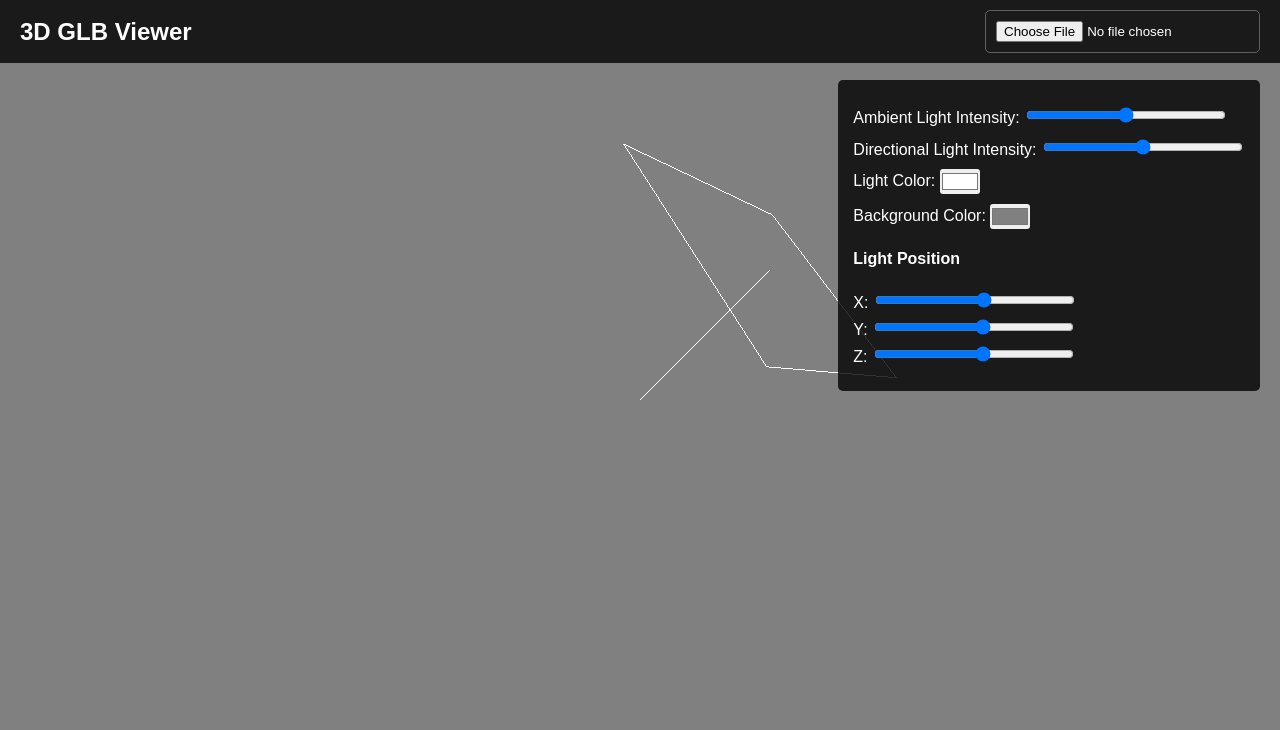
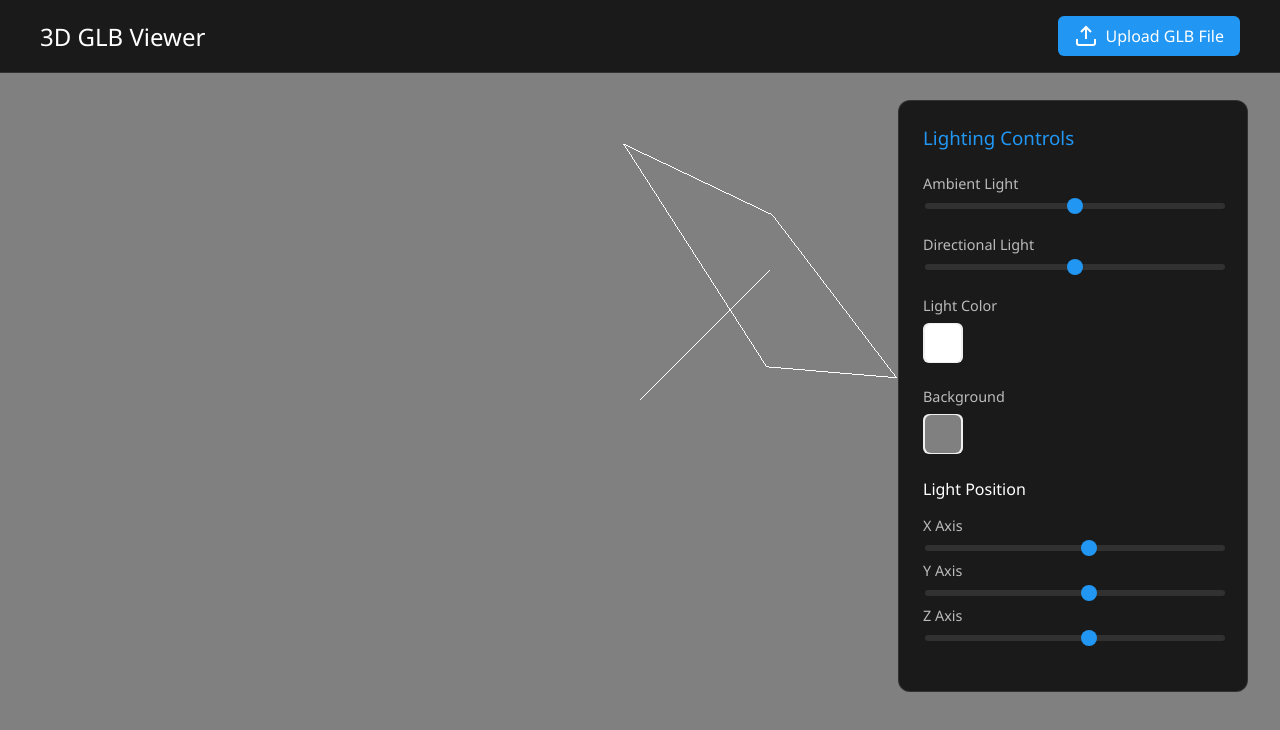
Before and after one commit to prabhasha2006/glb-viewer, a plain HTML site: page index.html in a window 1280 px wide. Drawn offline with nearby package versions, Linux system fonts and the light colour scheme.

Commit message:
ui updated

```diff
--- a/index.html
+++ b/index.html
@@ -8,9 +8,62 @@
 </head>
 <body>
     <div class="header">
-        <h1>3D GLB Viewer</h1>
-        <input type="file" id="file-input" accept=".glb">
+        <div class="header-content">
+            <h1>3D GLB Viewer</h1>
+            <div class="file-upload">
+                <label for="file-input" class="upload-btn">
+                    <svg xmlns="http://www.w3.org/2000/svg" width="24" height="24" viewBox="0 0 24 24" fill="none" stroke="currentColor" stroke-width="2"><path d="M21 15v4a2 2 0 0 1-2 2H5a2 2 0 0 1-2-2v-4"></path><polyline points="17 8 12 3 7 8"></polyline><line x1="12" y1="3" x2="12" y2="15"></line></svg>
+                    Upload GLB File
+                </label>
+                <input type="file" id="file-input" accept=".glb" hidden>
+            </div>
+        </div>
     </div>
+
+    <div id="lighting-controls" class="control-panel">
+        <h3>Lighting Controls</h3>
+        <div class="control-group">
+            <label>
+                <span>Ambient Light</span>
+                <input type="range" id="ambient-intensity" min="0" max="1" step="0.1" value="0.5">
+            </label>
+        </div>
+        <div class="control-group">
+            <label>
+                <span>Directional Light</span>
+                <input type="range" id="directional-intensity" min="0" max="2" step="0.1" value="1">
+            </label>
+        </div>
+        <div class="control-group">
+            <label>
+                <span>Light Color</span>
+                <input type="color" id="light-color" value="#ffffff">
+            </label>
+        </div>
+        <div class="control-group">
+            <label>
+                <span>Background</span>
+                <input type="color" id="bg-color" value="#808080">
+            </label>
+        </div>
+        <div class="control-group light-position">
+            <h4>Light Position</h4>
+            <label>
+                <span>X Axis</span>
+                <input type="range" id="light-x" min="-10" max="10" step="0.1" value="1">
+            </label>
+            <label>
+                <span>Y Axis</span>
+                <input type="range" id="light-y" min="-10" max="10" step="0.1" value="1">
+            </label>
+            <label>
+                <span>Z Axis</span>
+                <input type="range" id="light-z" min="-10" max="10" step="0.1" value="1">
+            </label>
+        </div>
+    </div>
+
+    <!-- Keep existing scripts -->
     <script async src="https://unpkg.com/es-module-shims/dist/es-module-shims.js"></script>
     <script type="importmap">
         {
@@ -21,25 +74,5 @@
         }
     </script>
     <script type="module" src="viewer.js"></script>
-    <div id="lighting-controls">
-        <div class="control-group">
-            <label>Ambient Light Intensity: <input type="range" id="ambient-intensity" min="0" max="1" step="0.1" value="0.5"></label>
-        </div>
-        <div class="control-group">
-            <label>Directional Light Intensity: <input type="range" id="directional-intensity" min="0" max="2" step="0.1" value="1"></label>
-        </div>
-        <div class="control-group">
-            <label>Light Color: <input type="color" id="light-color" value="#ffffff"></label>
-        </div>
-        <div class="control-group">
-            <label>Background Color: <input type="color" id="bg-color" value="#808080"></label>
-        </div>
-        <div class="control-group">
-            <h4>Light Position</h4>
-            <label>X: <input type="range" id="light-x" min="-10" max="10" step="0.1" value="1"></label>
-            <label>Y: <input type="range" id="light-y" min="-10" max="10" step="0.1" value="1"></label>
-            <label>Z: <input type="range" id="light-z" min="-10" max="10" step="0.1" value="1"></label>
-        </div>
-    </div>
 </body>
 </html>
--- a/styles.css
+++ b/styles.css
@@ -1,65 +1,151 @@
 body {
     margin: 0;
-    font-family: Arial, Helvetica, sans-serif;
+    font-family: 'Segoe UI', system-ui, -apple-system, sans-serif;
+    background: #1a1a1a;
+    color: #ffffff;
+}
+
+canvas {
+    display: block;
 }
 
 .header {
-    position: absolute;
+    position: fixed;
     top: 0;
     left: 0;
     right: 0;
     background: rgba(0, 0, 0, 0.8);
-    color: white;
-    padding: 10px 20px;
+    backdrop-filter: blur(10px);
+    z-index: 100;
+    border-bottom: 1px solid rgba(255, 255, 255, 0.1);
+}
+
+.header-content {
+    max-width: 1200px;
+    margin: 0 auto;
+    padding: 1rem 2rem;
     display: flex;
     justify-content: space-between;
     align-items: center;
-    z-index: 100;
 }
 
 .header h1 {
     margin: 0;
-    font-size: 24px;
+    font-size: 1.5rem;
+    font-weight: 500;
+    color: #ffffff;
 }
 
-#file-input {
-    position: relative;
-    background: transparent;
+.upload-btn {
+    display: flex;
+    align-items: center;
+    gap: 0.5rem;
+    background: #2196f3;
     color: white;
-    padding: 10px;
-    border-radius: 5px;
-    border: 1px solid rgba(255, 255, 255, 0.3);
+    padding: 0.5rem 1rem;
+    border-radius: 6px;
+    cursor: pointer;
+    transition: background-color 0.3s;
 }
 
-#lighting-controls {
-    position: absolute;
-    top: 80px;
-    right: 20px;
+.upload-btn:hover {
+    background: #1976d2;
+}
+
+.control-panel {
+    position: fixed;
+    top: 100px;
+    right: 2rem;
     background: rgba(0, 0, 0, 0.8);
-    color: white;
-    padding: 15px;
-    border-radius: 5px;
-    z-index: 100;
+    backdrop-filter: blur(10px);
+    padding: 1.5rem;
+    border-radius: 12px;
+    width: 300px;
+    border: 1px solid rgba(255, 255, 255, 0.1);
+}
+
+.control-panel h3 {
+    margin: 0 0 1.5rem 0;
+    font-weight: 500;
+    color: #2196f3;
+}
+
+.control-panel h4 {
+    margin: 1rem 0;
+    font-weight: 500;
+    color: #ffffff;
 }
 
 .control-group {
-    margin: 10px 0;
+    margin-bottom: 1.5rem;
 }
 
-label {
-    display: block;
-    margin-bottom: 5px;
+.control-group label {
+    display: flex;
+    flex-direction: column;
+    gap: 0.5rem;
+}
+
+.control-group span {
+    font-size: 0.9rem;
+    color: #bbb;
 }
 
 input[type="range"] {
-    width: 200px;
+    width: 100%;
+    height: 6px;
+    -webkit-appearance: none;
+    background: rgba(255, 255, 255, 0.1);
+    border-radius: 3px;
+    outline: none;
+}
+
+input[type="range"]::-webkit-slider-thumb {
+    -webkit-appearance: none;
+    width: 16px;
+    height: 16px;
+    background: #2196f3;
+    border-radius: 50%;
+    cursor: pointer;
+    transition: background 0.3s;
+}
+
+input[type="range"]::-webkit-slider-thumb:hover {
+    background: #1976d2;
 }
 
 input[type="color"] {
+    -webkit-appearance: none;
+    width: 40px;
+    height: 40px;
     border: none;
-    border-radius: 3px;
+    border-radius: 6px;
+    cursor: pointer;
+}
+
+input[type="color"]::-webkit-color-swatch-wrapper {
     padding: 0;
-    width: 40px;
-    height: 25px;
-    vertical-align: middle;
 }
+
+input[type="color"]::-webkit-color-swatch {
+    border: none;
+    border-radius: 6px;
+}
+
+.light-position label {
+    margin-bottom: 0.5rem;
+}
+
+@media (max-width: 768px) {
+    .header-content {
+        flex-direction: column;
+        gap: 1rem;
+        text-align: center;
+    }
+
+    .control-panel {
+        right: 1rem;
+        left: 1rem;
+        width: auto;
+    }
+}
```
